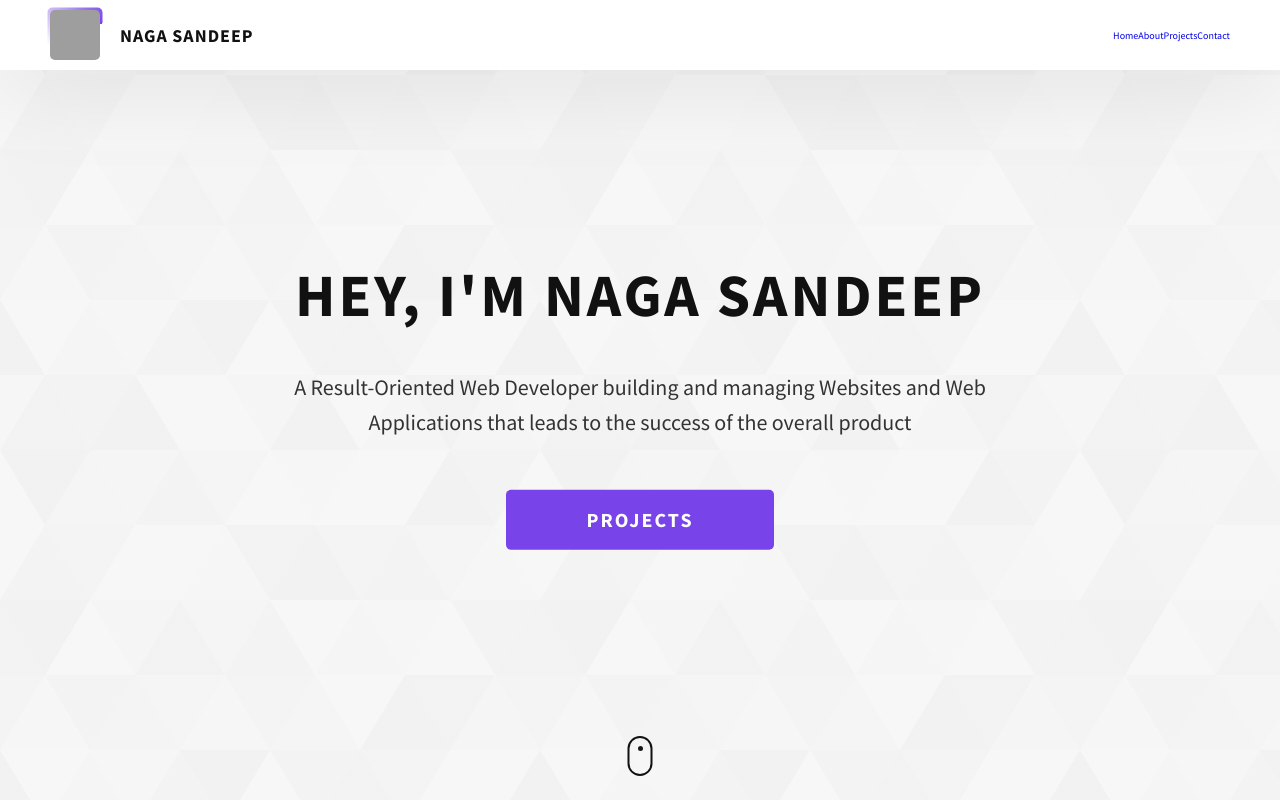
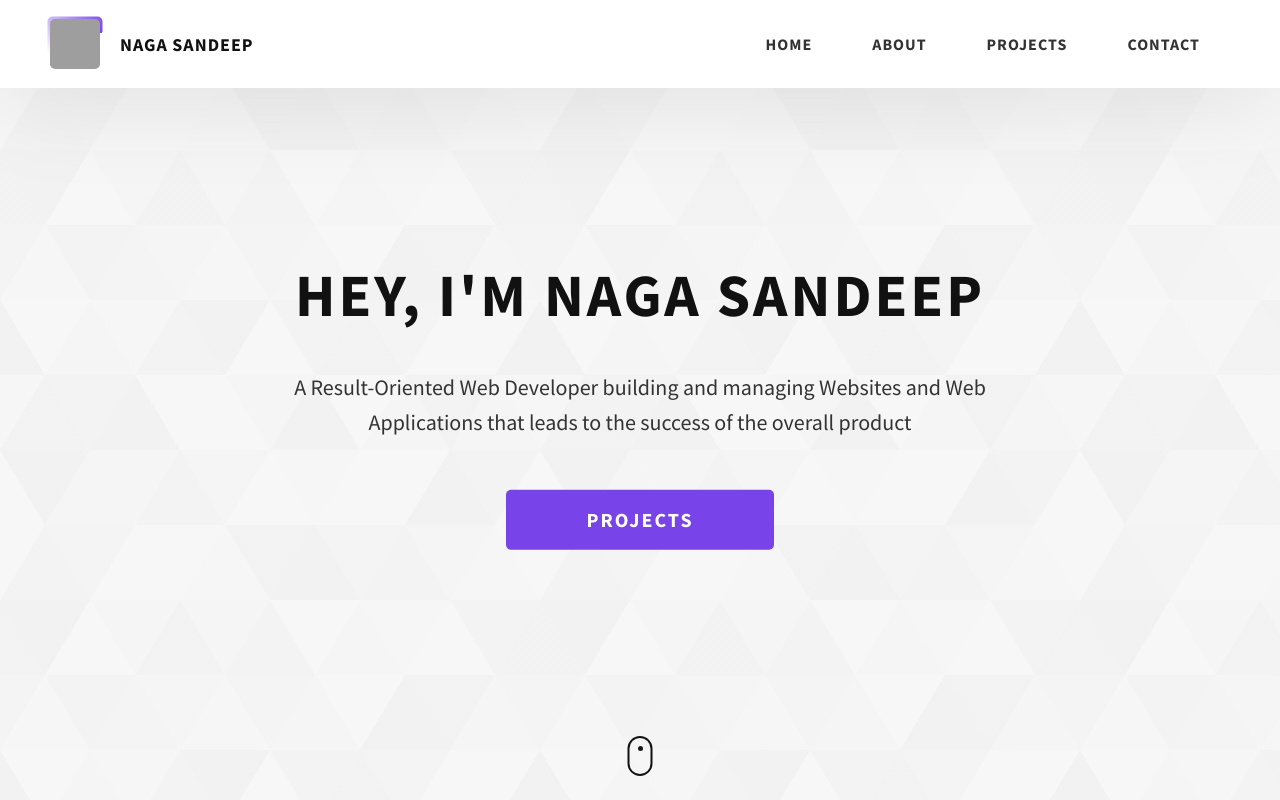
Before and after one commit to Pullurinagasandeep/Portfolio, a plain HTML site: page index.html in a window 1280 px wide. Shown: the top 800 px of the page. Drawn offline with Linux system fonts and the light colour scheme; grey boxes are pictures that could not be loaded; files whose address does not match are found by name.

Commit message:
Update general.css

```diff
--- a/general.css
+++ b/general.css
@@ -174,6 +174,24 @@ header__logo::before{
 }
 
 }
+.header__link{
+	display:inline-block;
+	color:#333;
+	text-decoration:none;
+	text-transform:uppercase;
+	font-size:1.6rem;
+	font-weight:700;
+	letter-spacing:1px;
+	padding:2.2rem 3rem;
+	transition: 0.25s;
+}
+
+
+.header__link:hover , .header__link:focus{
+	color:var(--THEME-COLOR);
+
+}
+
 
 .display {
     display: none;
```
